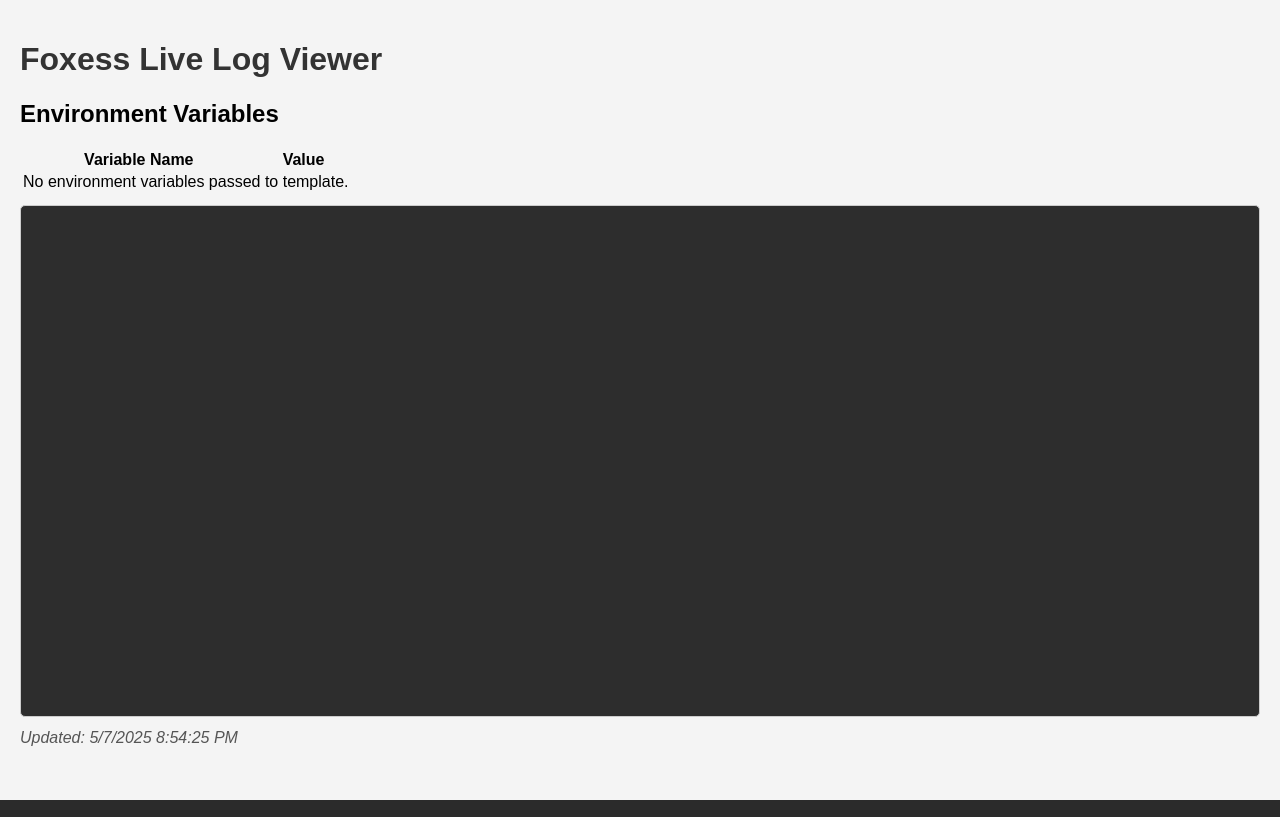
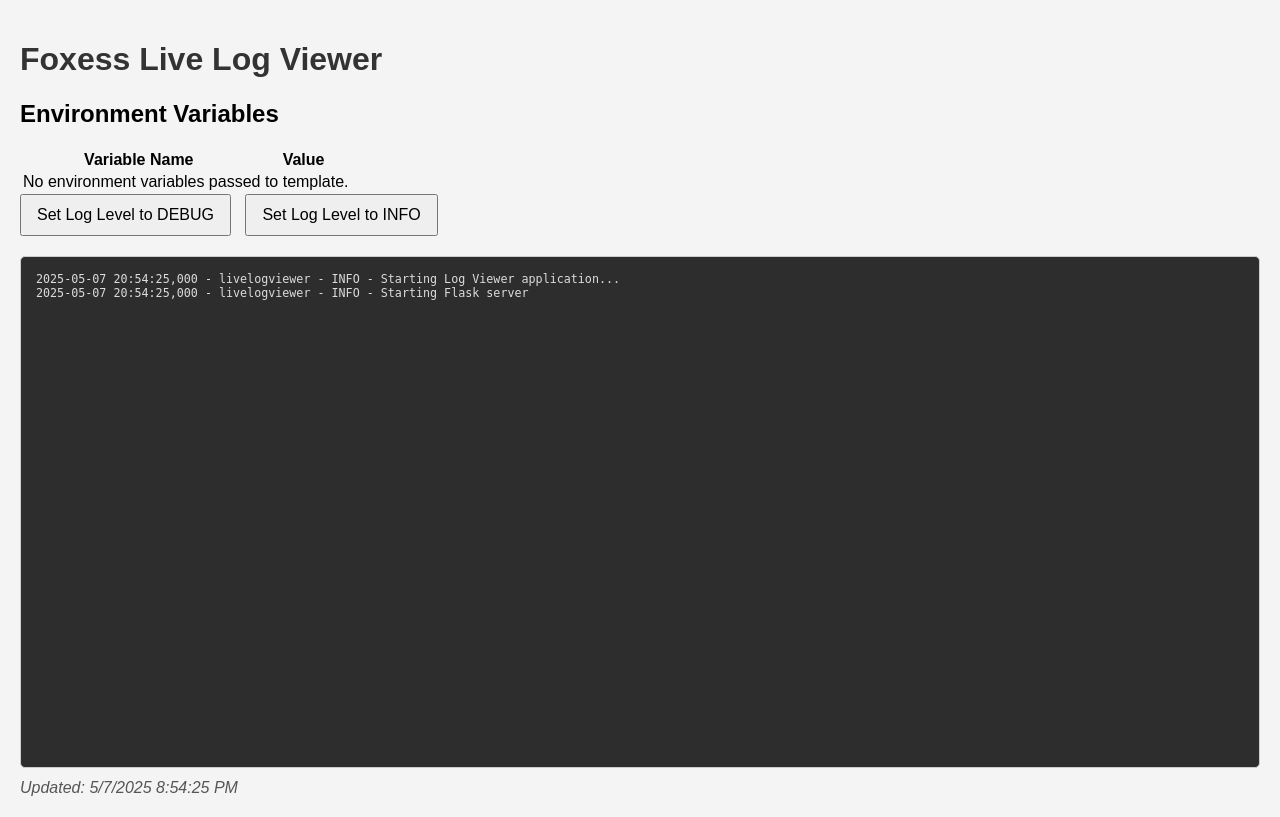
Before and after one commit to jarekkozak/ha-foxess-mqtt, a Flask app: template templates/index.html in a window 1280 px wide. Run offline with Flask 3, Linux system fonts and the light colour scheme; the template is opened without the code that fills it, so the values that code supplies are empty.

Commit message:
refactor for gurnicon

```diff
--- a/app.py
+++ b/app.py
@@ -1,5 +1,4 @@
 # -*- coding: utf-8 -*-
-import json
 # ha-foxess-mqtt
 # Copyright (C) 2025 Jarosław Kozak <jaroslaw.kozak68@gmail.com>
 #
@@ -17,48 +16,15 @@
 # along with this program. If not, see <https://www.gnu.org/licenses/>.
 
 import logging
-import sys
-import collections
-from flask import Flask, render_template, jsonify, Response
-from helper import get_mqtt_params, get_foxess_env,set_logger_state
+from flask import Flask, render_template, jsonify, Response, request
+from helper import get_mqtt_params, get_foxess_env,set_logger_state,log_queue
 from mqtt_handler import MqttHandler
 
-MAX_LOG_LINES = 100
+logger = logging.getLogger("livelogviewer") # You can use logging.getLogger('my_app') if you prefer
 
-# Queue for logs, limited length to preserve memory
-log_queue = collections.deque(maxlen=MAX_LOG_LINES)
-
-# --- Custom logging handler saving to the queue ---
-class QueueLogHandler(logging.Handler):
-    def __init__(self, queue):
-        super().__init__()
-        self.queue = queue
-
-    def emit(self, record):
-        # We format the log and add it to the queue
-        log_entry = self.format(record)
-        self.queue.append(log_entry)
-
-# --- Logging configuration ---
-log_formatter = logging.Formatter('%(asctime)s - %(name)s - %(levelname)s - %(message)s')
-queue_handler = QueueLogHandler(log_queue)
-queue_handler.setFormatter(log_formatter)
-
-# Handler for the console
-console_handler = logging.StreamHandler(sys.stdout)
-console_handler.setFormatter(log_formatter)
-
-# We configure the main logger (root) or a specific application logger
-logger = logging.getLogger() # You can use logging.getLogger('my_app') if you prefer
-logger.addHandler(queue_handler)
-logger.addHandler(console_handler)
-
-set_logger_state()
 
 mqtt = get_mqtt_params()
 foxess = get_foxess_env()
-mqtt_handler = MqttHandler(log=logger, mqtt_param=mqtt, foxess=foxess)
-logger.info(str(mqtt))
 
 # --- Flask Application ---
 app = Flask(__name__)
@@ -92,12 +58,26 @@
     else:
         return Response(status=500)
 
+@app.route('/set_log_level', methods=['POST'])
+def set_log_level():
+    level = request.json.get('level', 'INFO').upper()
+    if level == 'DEBUG':
+        set_logger_state(logging.DEBUG)
+        logger.info("Log level set to DEBUG")
+    elif level == 'INFO':
+        set_logger_state(logging.INFO)
+        logger.info("Log level set to INFO")
+    # Add other levels if needed (WARNING, ERROR, CRITICAL)
+    return jsonify(status="success", level=level)
+
+
+mqtt_handler = MqttHandler(mqtt_param=mqtt, foxess=foxess)
+set_logger_state()
+
+logger.info("Starting Log Viewer application...")
+mqtt_handler.start()
 
 if __name__ == '__main__':
-    logger.info("Starting Flask Log Viewer application...")
-    logger.info("Envinroment vars:")
-    logger.info(json.dumps(mqtt,indent=4))
-    logger.info(json.dumps(foxess, indent=4))
-    mqtt_handler.start()
+    logger.info("Starting Flask server")
     # do not use debug=True, it causes connection issues
     app.run(debug=False, host='0.0.0.0', port=8080)
--- a/foxess_parser_data_tseries.py
+++ b/foxess_parser_data_tseries.py
@@ -26,10 +26,11 @@
 import pytz
 import logging
 
-logger = logging.getLogger(__name__)
+logger = logging.getLogger("rs485_parser")
 
 STATUS_ONLINE = "ONLINE"
 STATUS_OFFLINE = "OFFLINE"
+
 
 class FoxessTSeriesDataParser:
     """
--- a/helper.py
+++ b/helper.py
@@ -18,6 +18,11 @@
 
 import os
 import logging
+import sys
+import collections
+import json
+
+
 
 
 MQTT_BROKER = "MQTT_BROKER"
@@ -36,35 +41,88 @@
 FOXESS_TIME_ZONE = "FOXESS_TIME_ZONE"
 
 LOG_LEVEL="LOG_LEVEL"
+CURRENT_LOG_LEVEL=None
 
-def get_foxess_env():
-    return {
-        FOXESS_DEVICE_NAME:os.getenv(FOXESS_DEVICE_NAME),
-        FOXESS_SN:os.getenv(FOXESS_SN),
-        FOXESS_MODEL:os.getenv(FOXESS_MODEL),
-        FOXESS_MANUFACTURER:os.getenv(FOXESS_MANUFACTURER),
-        FOXESS_SW_VERSION:os.getenv(FOXESS_SW_VERSION),
-        FOXESS_TIME_ZONE:os.getenv(FOXESS_TIME_ZONE)
-    }
+ENV_FOXESS = {}
+ENV_MQTT = {}
+MAX_LOG_LINES = 100
+
+# Queue for logs, limited length to preserve memory
+log_queue = collections.deque(maxlen=MAX_LOG_LINES)
+# --- Custom logging handler saving to the queue ---
+class QueueLogHandler(logging.Handler):
+    def __init__(self, queue):
+        super().__init__()
+        self.queue = queue
+
+    def emit(self, record):
+        # We format the log and add it to the queue
+        log_entry = self.format(record)
+        self.queue.append(log_entry)
 
 
-def get_mqtt_params():
-    return {
-        MQTT_BROKER : os.getenv(MQTT_BROKER),
-        MQTT_PORT : int(os.getenv(MQTT_PORT,1883)),
-        MQTT_TOPIC : os.getenv(MQTT_TOPIC),
-        MQTT_USER : os.getenv(MQTT_USER),
-        MQTT_PASSWORD : os.getenv(MQTT_PASSWORD),
-        MQTT_CLIENT_ID : os.getenv(MQTT_CLIENT_ID,"FoxessT20G3"),
-        LOG_LEVEL: os.getenv(LOG_LEVEL,'INFO')
-    }
+# --- Logging configuration ---
+log_formatter = logging.Formatter('%(asctime)s - %(name)s - %(levelname)s - %(message)s')
+queue_handler = QueueLogHandler(log_queue)
+queue_handler.setFormatter(log_formatter)
 
-def set_logger_state():
-    if get_mqtt_params().get(LOG_LEVEL,'INFO').upper() == 'DEBUG':
-        state = logging.DEBUG
+# Handler for the console
+console_handler = logging.StreamHandler(sys.stdout)
+console_handler.setFormatter(log_formatter)
+logger = logging.getLogger("helper")
+
+def set_logger_state(level=None):
+    global CURRENT_LOG_LEVEL
+    if level is None:
+        if ENV_MQTT.get(LOG_LEVEL,'INFO').upper() == 'DEBUG':
+            state = logging.DEBUG
+        else:
+            state = logging.INFO
     else:
-        state = logging.INFO
+        state = level
+
+    if state==10:
+        CURRENT_LOG_LEVEL = 'DEBUG'
+    else:
+        CURRENT_LOG_LEVEL = 'INFO'
 
     loggers = [logging.getLogger(name) for name in logging.root.manager.loggerDict]
     for l in loggers:
         l.setLevel(state)
+        l.addHandler(queue_handler)
+        l.addHandler(console_handler)
+        l.debug("Change logger status %s to s%", l.name,CURRENT_LOG_LEVEL)
+
+
+def refresh_env_variables():
+    global ENV_MQTT,ENV_FOXESS
+    ENV_FOXESS = {
+            FOXESS_DEVICE_NAME:os.getenv(FOXESS_DEVICE_NAME),
+            FOXESS_SN:os.getenv(FOXESS_SN),
+            FOXESS_MODEL:os.getenv(FOXESS_MODEL),
+            FOXESS_MANUFACTURER:os.getenv(FOXESS_MANUFACTURER),
+            FOXESS_SW_VERSION:os.getenv(FOXESS_SW_VERSION),
+            FOXESS_TIME_ZONE:os.getenv(FOXESS_TIME_ZONE)
+        }
+    logger.debug("FoxESS ENVs:%s", json.dumps(ENV_FOXESS, indent=4))
+
+    ENV_MQTT = {
+            MQTT_BROKER : os.getenv(MQTT_BROKER),
+            MQTT_PORT : int(os.getenv(MQTT_PORT,1883)),
+            MQTT_TOPIC : os.getenv(MQTT_TOPIC),
+            MQTT_USER : os.getenv(MQTT_USER),
+            MQTT_PASSWORD : os.getenv(MQTT_PASSWORD),
+            MQTT_CLIENT_ID : os.getenv(MQTT_CLIENT_ID,"FoxessT20G3"),
+            LOG_LEVEL: os.getenv(LOG_LEVEL,'INFO'),
+            'CURRENT_LOG_LEVEL' : CURRENT_LOG_LEVEL
+        }
+    logger.debug("MQTT ENVs:%s", json.dumps(ENV_MQTT, indent=4))
+
+
+def get_foxess_env():
+    return ENV_FOXESS
+
+def get_mqtt_params():
+    return ENV_MQTT
+
+refresh_env_variables()
--- a/templates/index.html
+++ b/templates/index.html
@@ -13,6 +13,15 @@
         }
         h1 {
             color: #333;
+        }
+        .controls {
+           margin-bottom: 20px;
+       }
+       .controls button {
+           padding: 10px 15px;
+           font-size: 1em;
+           cursor: pointer;
+           margin-right: 10px;
        }
         #log-output {
             background-color: #2d2d2d;
@@ -59,12 +68,18 @@
         </tbody>
     </table>
 </div>
+<div class="controls">
+    <button id="debug-button">Set Log Level to DEBUG</button>
+    <button id="info-button">Set Log Level to INFO</button>
+</div>
 <pre id="log-output">Loading logs...</pre>
 <div id="status"></div>
 
 <script>
     const logOutput = document.getElementById('log-output');
     const statusDiv = document.getElementById('status');
+    const debugButton = document.getElementById('debug-button');
+    const infoButton = document.getElementById('info-button');
     let isScrolledToBottom = true; // Variable tracking if the user is at the bottom
 
     // Check if the user is at the bottom before updating
@@ -73,6 +88,32 @@
         isScrolledToBottom = logOutput.scrollHeight - logOutput.scrollTop <= logOutput.clientHeight + 10;
     });
 
+       async function setLogLevel(level) {
+           try {
+               const response = await fetch('set_log_level', {
+                   method: 'POST',
+                   headers: {
+                       'Content-Type': 'application/json'
+                   },
+                   body: JSON.stringify({ level: level })
+               });
+               const data = await response.json();
+               console.log(`Log level set to ${data.level}`);
+               if (data.status === "success") {
+                   window.location.reload();
+               }
+           } catch (error) {
+               console.error('Error setting log level:', error);
+           }
+       }
+
+       debugButton.addEventListener('click', () => {
+           setLogLevel('DEBUG');
+       });
+
+       infoButton.addEventListener('click', () => {
+           setLogLevel('INFO');
+       });
 
     async function fetchLogs() {
         try {
```
Also changed, not shown: mqtt_handler.py (+4 -14 lines), standalone.py (+5 -12 lines), 1 other file. Lines whose indentation alone changed are shown as unchanged.
